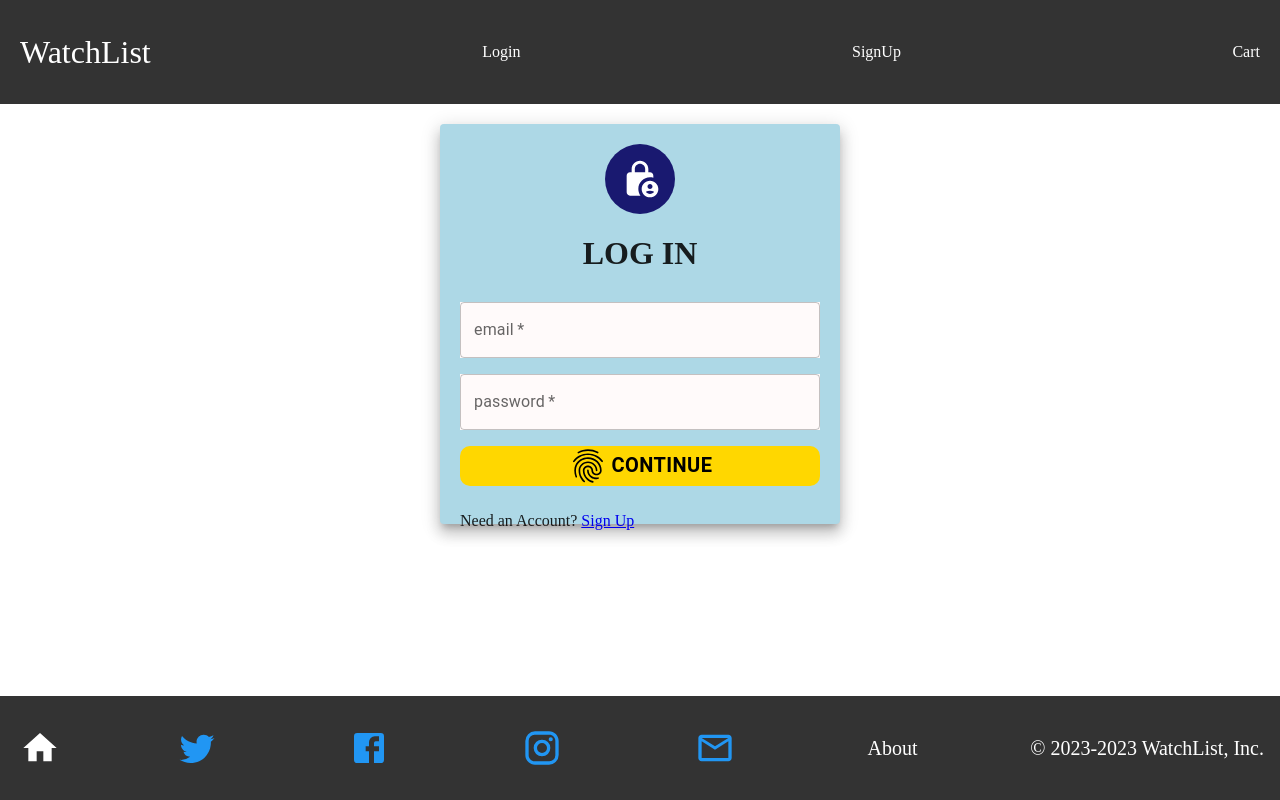
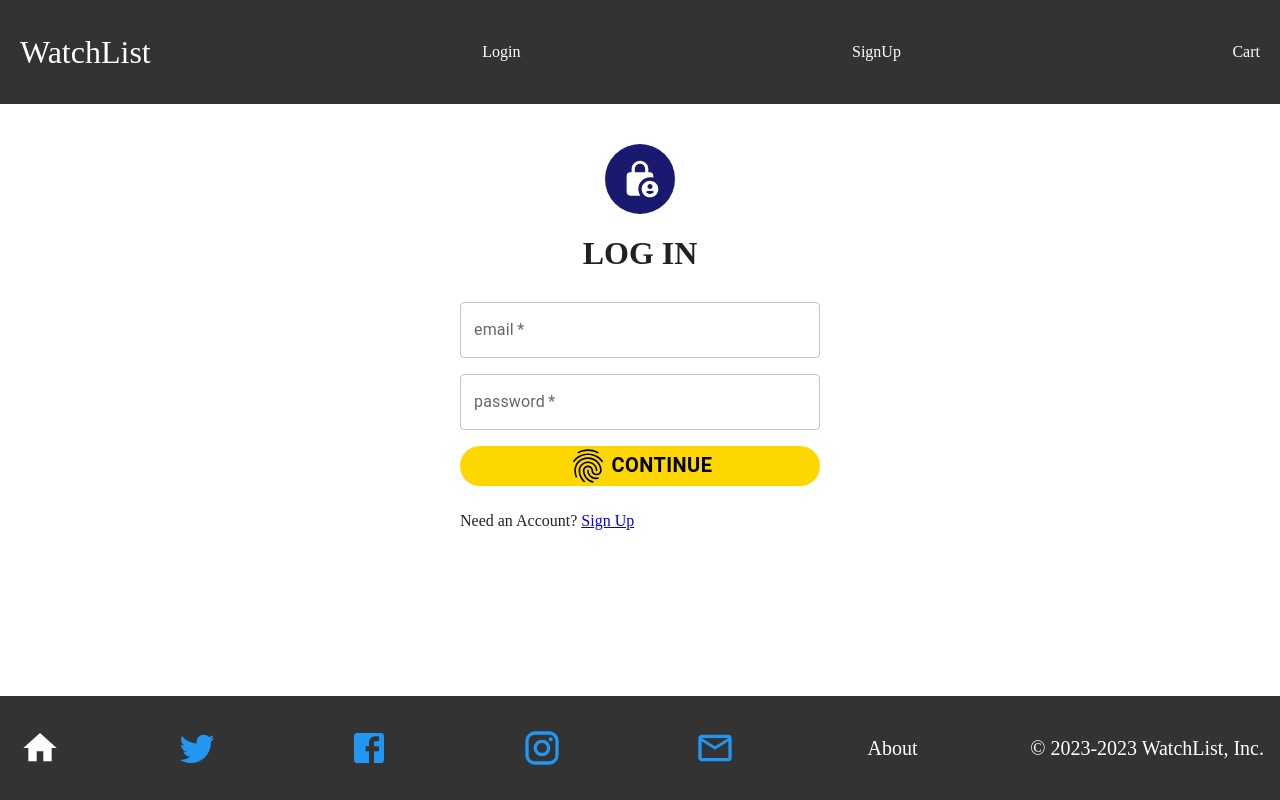
Before and after one commit to blujay0/WatchList, a React (Create React App) app in the folder client/: page /login in a window 1280 px wide. Built offline with nearby package versions, Linux system fonts and the light colour scheme.

Commit message:
restyle Login form

```diff
--- a/client/src/components/Login.js
+++ b/client/src/components/Login.js
@@ -5,24 +5,24 @@ import { LockPerson, Fingerprint } from '@mui/icons-material';
 import { Link } from 'react-router-dom';
 const Login = () => {
 
-  const paperStyle = { backgroundColor: '#ADD8E6', padding: 20, height:'50vh', width: 400, margin: '20px auto' };
-  const buttonStyle = { margin: '8px 0', height: '5vh', borderRadius: '10px', backgroundColor: '#FFD700', padding: 0 };
-  const textFieldStyle = { backgroundColor: '#FFFAFA', margin: '8px 0' };
+  const paperStyle = { backgroundColor: 'white', padding: 20, height:'50vh', width: 400, margin: '20px auto' };
+  const buttonStyle = { margin: '8px 0', height: '5vh', borderRadius: '30px', backgroundColor: '#FFD700', padding: 0 };
+  const textFieldStyle = { backgroundColor: 'white', margin: '8px 0', };
   const avatarStyle = { height: '70px', width: '70px', bgcolor: '#191970' };
   const lockPersonStyle = { fontSize: '2em', color: 'white' };
   const fingerprintStyle = { fontSize: '40px', color: 'black' };
 
   return (
     <Grid>
-      <Paper elevation={10} style={paperStyle}>
+      <Paper elevation={0} style={paperStyle}>
         <Grid align='center'>
           <Avatar sx={avatarStyle}>
             <LockPerson sx={lockPersonStyle} />
           </Avatar>
           <h1><b>LOG IN</b></h1>
         </Grid>
-        <TextField label='email' placeholder='Enter email' style={textFieldStyle} fullWidth required/>
-        <TextField label='password' placeholder='Enter password' style={textFieldStyle} type="password" fullWidth required/>
+        <TextField label='email' variant="outlined" placeholder='Enter email' style={textFieldStyle} fullWidth required/>
+        <TextField label='password' variant="outlined" placeholder='Enter password' style={textFieldStyle} type="password" fullWidth required/>
         <Box textAlign='center'>
           <Button type='submit' style={buttonStyle} fullWidth>
             <Fingerprint sx={fingerprintStyle}/>&nbsp;<p style={{color: "black", fontSize: '20px'}}><b>Continue</b></p>
```
